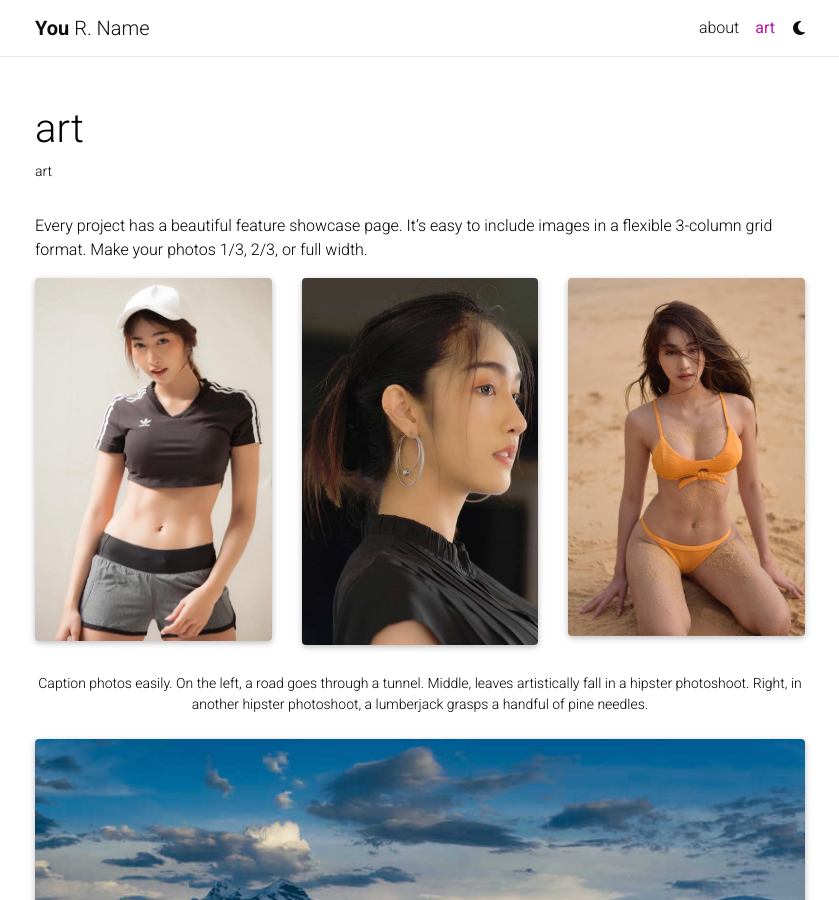
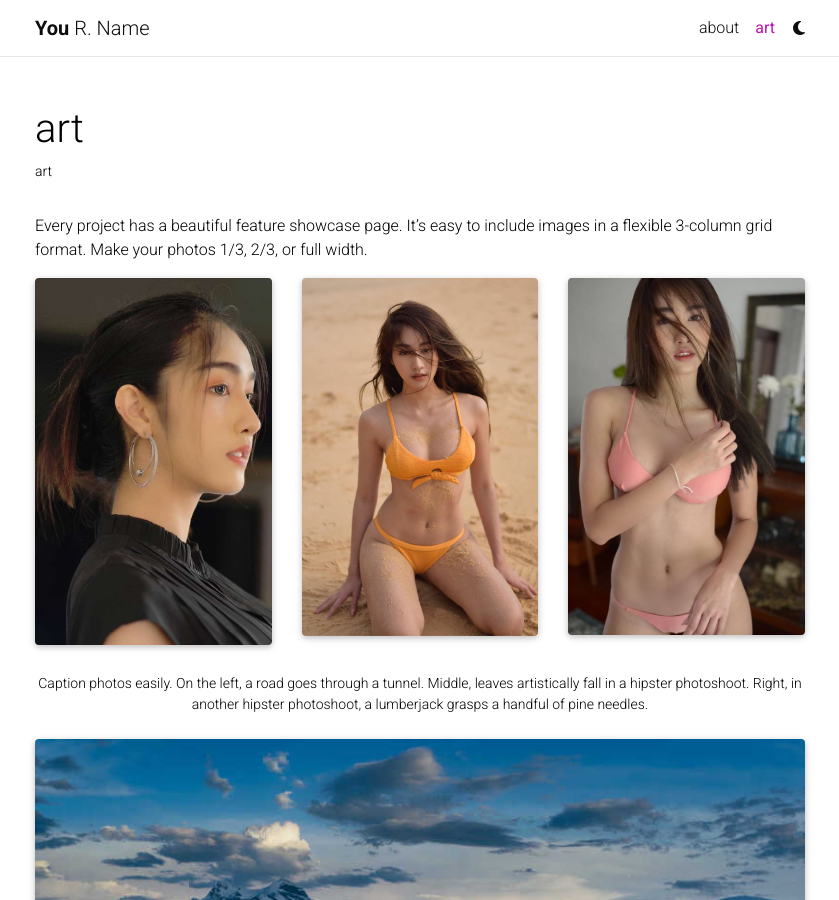
Before and after one commit to affinitive1/website, a Jekyll site: the page built from _pages/art.md, in a window 1280 px wide and 900 px high. Shown: the whole window, without its empty margins (220-1059 px from the left). Built offline with Jekyll 4.4.1, drawn with Linux system fonts in a browser that asks for light colours; full-size pictures stand in for the smaller copies a plugin makes; comment, search, counter and statistics services are not loaded; a style sheet for code colours, icons or effects is not loaded.

Commit message:
Update art.md

```diff
--- a/_pages/art.md
+++ b/_pages/art.md
@@ -13,13 +13,13 @@
 
 <div class="row">
     <div class="col-sm mt-3 mt-md-0">
-        {% include figure.html path="assets/img/5037B025-6E6D-48AE-B2D3-25ED8146DA57.jpeg" title="example image" class="img-fluid rounded z-depth-1" %}
-    </div>
-    <div class="col-sm mt-3 mt-md-0">
         {% include figure.html path="assets/img/IMG_9471.jpeg" title="example image" class="img-fluid rounded z-depth-1" %}
     </div>
     <div class="col-sm mt-3 mt-md-0">
         {% include figure.html path="assets/img/IMG_9472.jpeg" title="example image" class="img-fluid rounded z-depth-1" %}
+    </div>
+    <div class="col-sm mt-3 mt-md-0">
+        {% include figure.html path="assets/img/IMG_9453.jpeg" title="example image" class="img-fluid rounded z-depth-1" %}
     </div>
 </div>
 <div class="caption">
```
